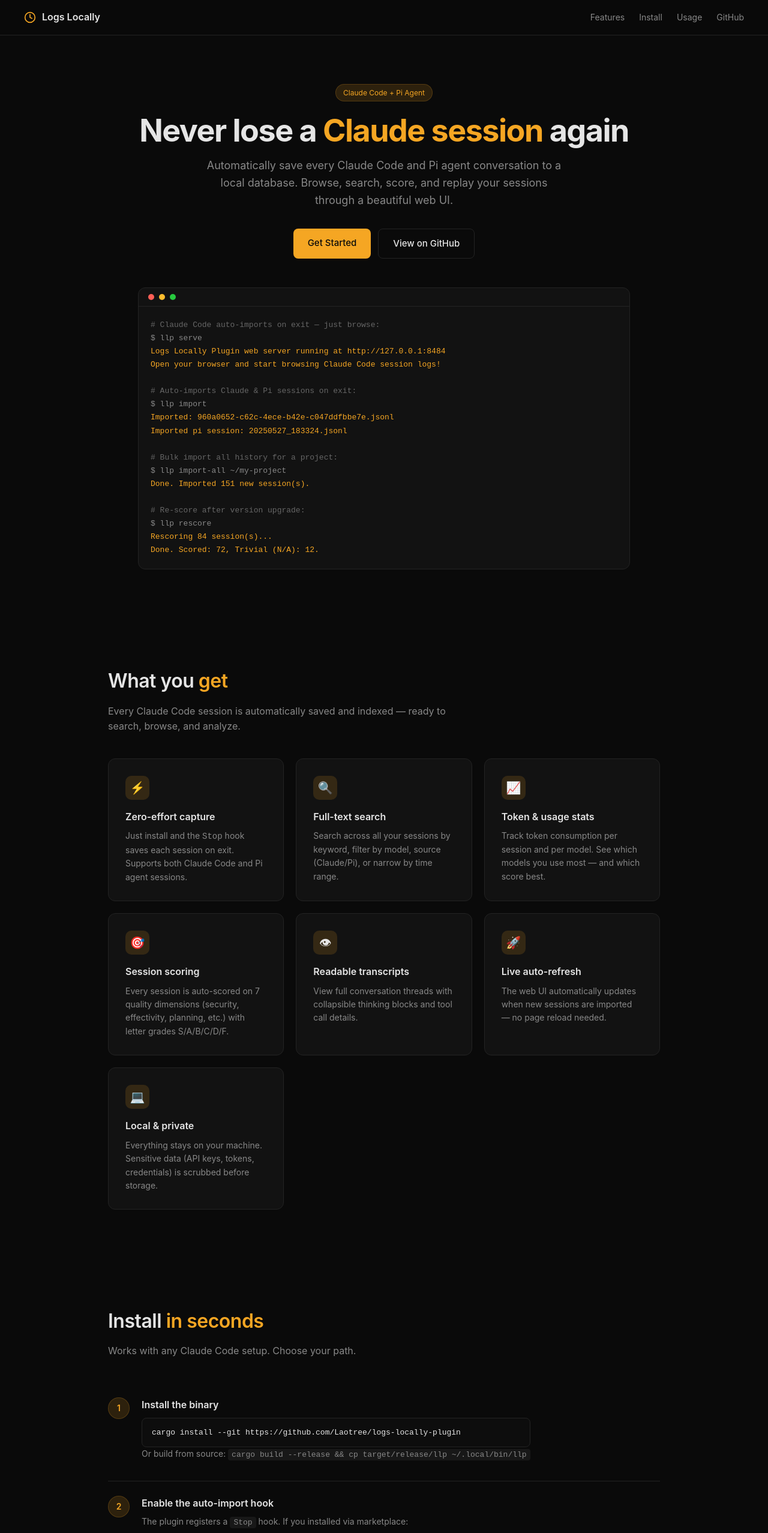
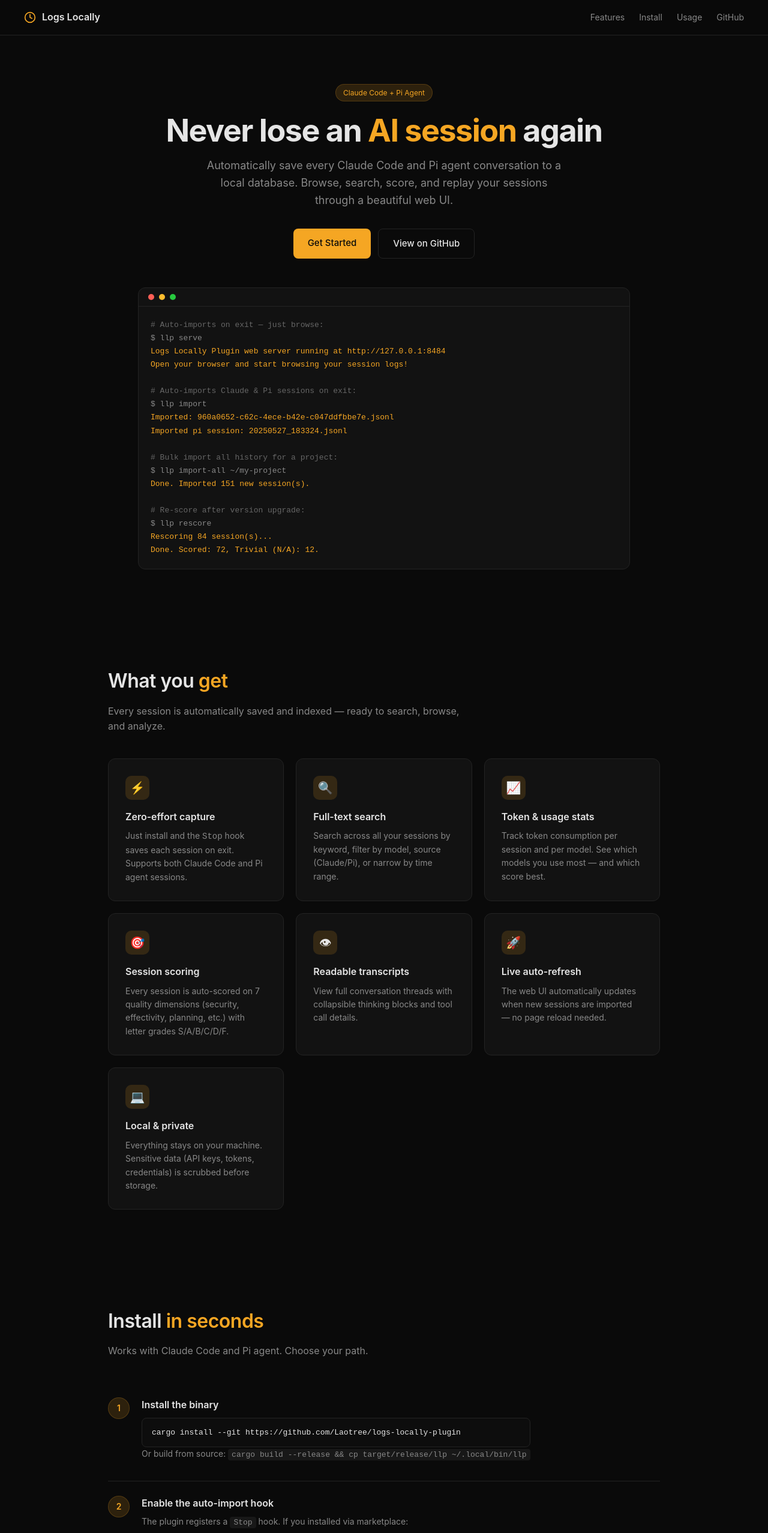
Before and after one commit to Laotree/logs-locally-plugin, a plain HTML site: page docs/index.html in a window 1280 px wide. Shown: the top 2555 px of the page at 60% size. Drawn offline with Linux system fonts and the light colour scheme.

Commit message:
docs: remove Claude-only language from docs, reflect multi-agent scope (#37)

```diff
--- a/docs/index.html
+++ b/docs/index.html
@@ -3,7 +3,7 @@
 <head>
 <meta charset="UTF-8">
 <meta name="viewport" content="width=device-width, initial-scale=1.0">
-<title>Logs Locally Plugin — Claude Code Session Log Viewer</title>
+<title>Logs Locally Plugin — AI Agent Session Log Viewer</title>
 <style>
   :root { --bg: #0a0a0a; --surface: #121212; --border: #232323; --text: #e5e5e5; --text-dim: #666; --text-muted: #888; --accent: #f5a623; --accent-glow: rgba(245, 166, 35, 0.15); --font: -apple-system, BlinkMacSystemFont, "SF Pro Text", "Segoe UI", Helvetica, Arial, sans-serif; }
   * { margin: 0; padding: 0; box-sizing: border-box; }
@@ -114,7 +114,7 @@
 
 <div class="hero">
   <div class="badge">Claude Code + Pi Agent</div>
-  <h1>Never lose a <span>Claude session</span> again</h1>
+  <h1>Never lose an <span>AI session</span> again</h1>
   <p>Automatically save every Claude Code and Pi agent conversation to a local database. Browse, search, score, and replay your sessions through a beautiful web UI.</p>
   <div class="actions">
     <a class="primary" href="#install">Get Started</a>
@@ -123,10 +123,10 @@
   <div class="terminal">
     <div class="bar"><span class="dot"></span><span class="dot"></span><span class="dot"></span></div>
     <pre>
-<span class="comment"># Claude Code auto-imports on exit — just browse:</span>
+<span class="comment"># Auto-imports on exit — just browse:</span>
 $ llp serve
 <span class="cmd">Logs Locally Plugin web server running at http://127.0.0.1:8484
-Open your browser and start browsing Claude Code session logs!</span>
+Open your browser and start browsing your session logs!</span>
 
 <span class="comment"># Auto-imports Claude &amp; Pi sessions on exit:</span>
 $ llp import
@@ -146,7 +146,7 @@
 
 <section id="features">
   <h2>What you <span>get</span></h2>
-  <p>Every Claude Code session is automatically saved and indexed — ready to search, browse, and analyze.</p>
+  <p>Every session is automatically saved and indexed — ready to search, browse, and analyze.</p>
   <div class="features">
     <div class="feature">
       <div class="icon">&#9889;</div>
@@ -188,7 +188,7 @@
 
 <section id="install">
   <h2>Install <span>in seconds</span></h2>
-  <p>Works with any Claude Code setup. Choose your path.</p>
+  <p>Works with Claude Code and Pi agent. Choose your path.</p>
   <div class="steps">
     <div class="step">
       <div class="num"></div>
@@ -231,7 +231,7 @@
 
 <section id="usage">
   <h2>Web UI <span>preview</span></h2>
-  <p>A dark-themed log browser inspired by Claude's own design.</p>
+  <p>A dark-themed log browser for browsing your agent sessions.</p>
   <div class="screenshot">
     <div class="bar">
       <div class="dots"><span></span><span></span><span></span></div>
```
Also changed, not shown: skills/serve/SKILL.md (+2 -2 lines), .claude-plugin/plugin.json.
